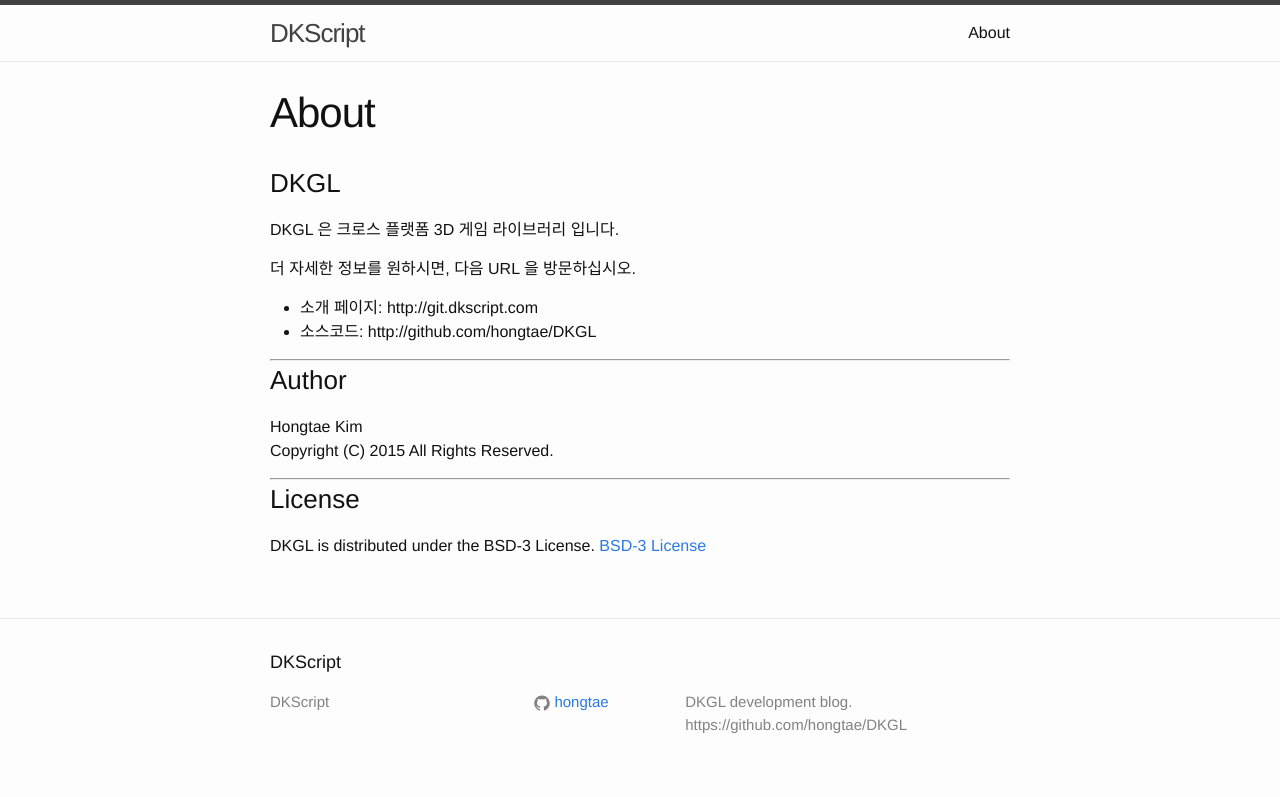
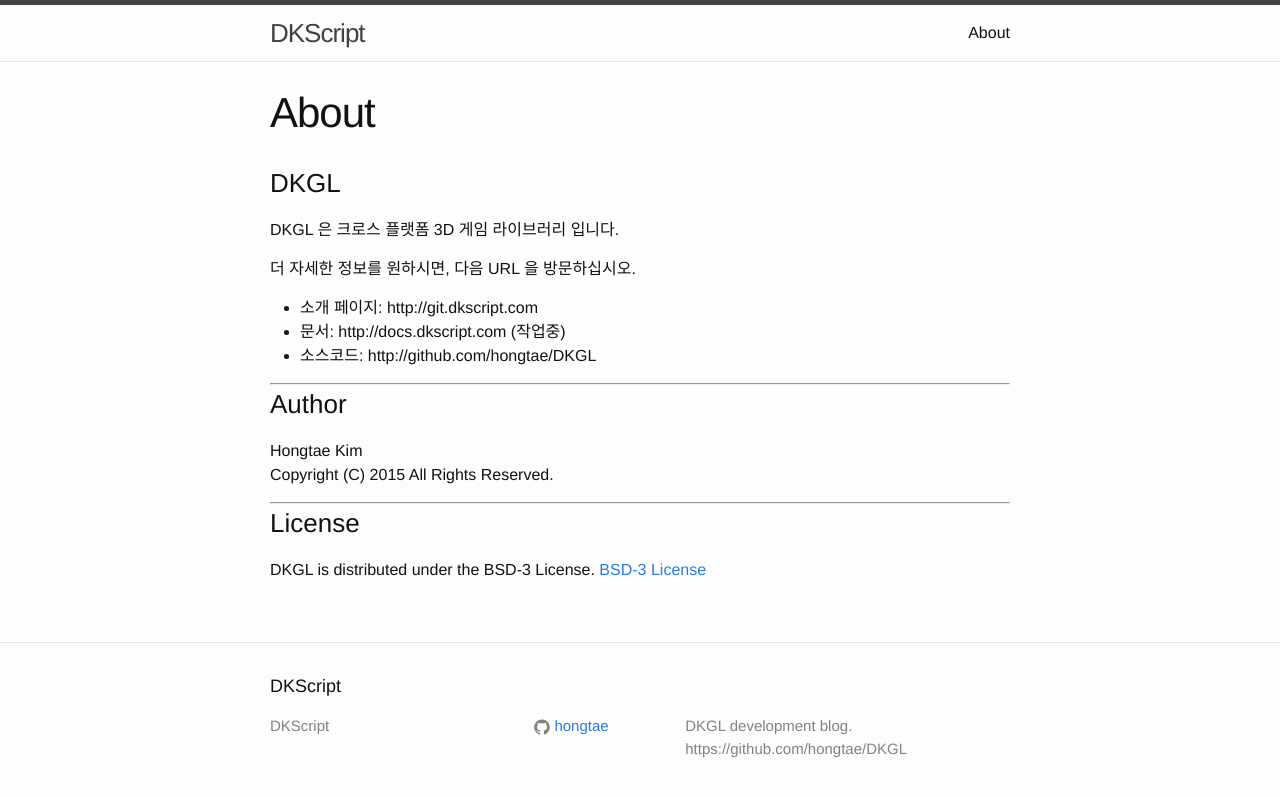
Before and after one commit to DKGL/DKGL.github.io, a Jekyll site: the page built from about.md, in a window 1280 px wide. Shown: the top 797 px of the page. Built offline with Jekyll 4.4.1, drawn with Linux system fonts in a browser that asks for light colours; Markdown is read by kramdown in place of the engine named in the settings.

Commit message:
no message

```diff
--- a/about.md
+++ b/about.md
@@ -10,6 +10,7 @@ DKGL 은 크로스 플랫폼 3D 게임 라이브러리 입니다.
 더 자세한 정보를 원하시면, 다음 URL 을 방문하십시오.
 
  - 소개 페이지: http://git.dkscript.com
+ - 문서: http://docs.dkscript.com (작업중)
  - 소스코드: http://github.com/hongtae/DKGL
 
 ---
```
